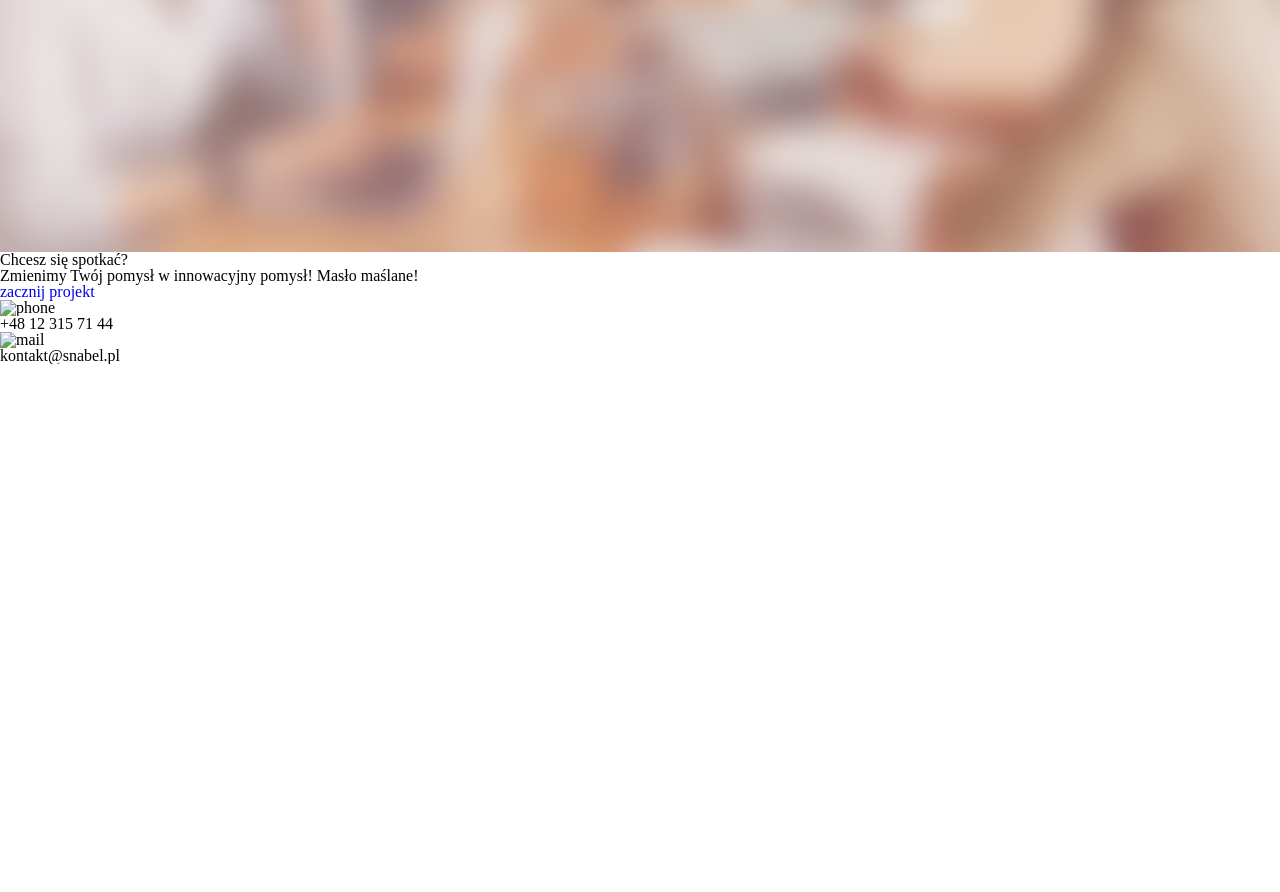
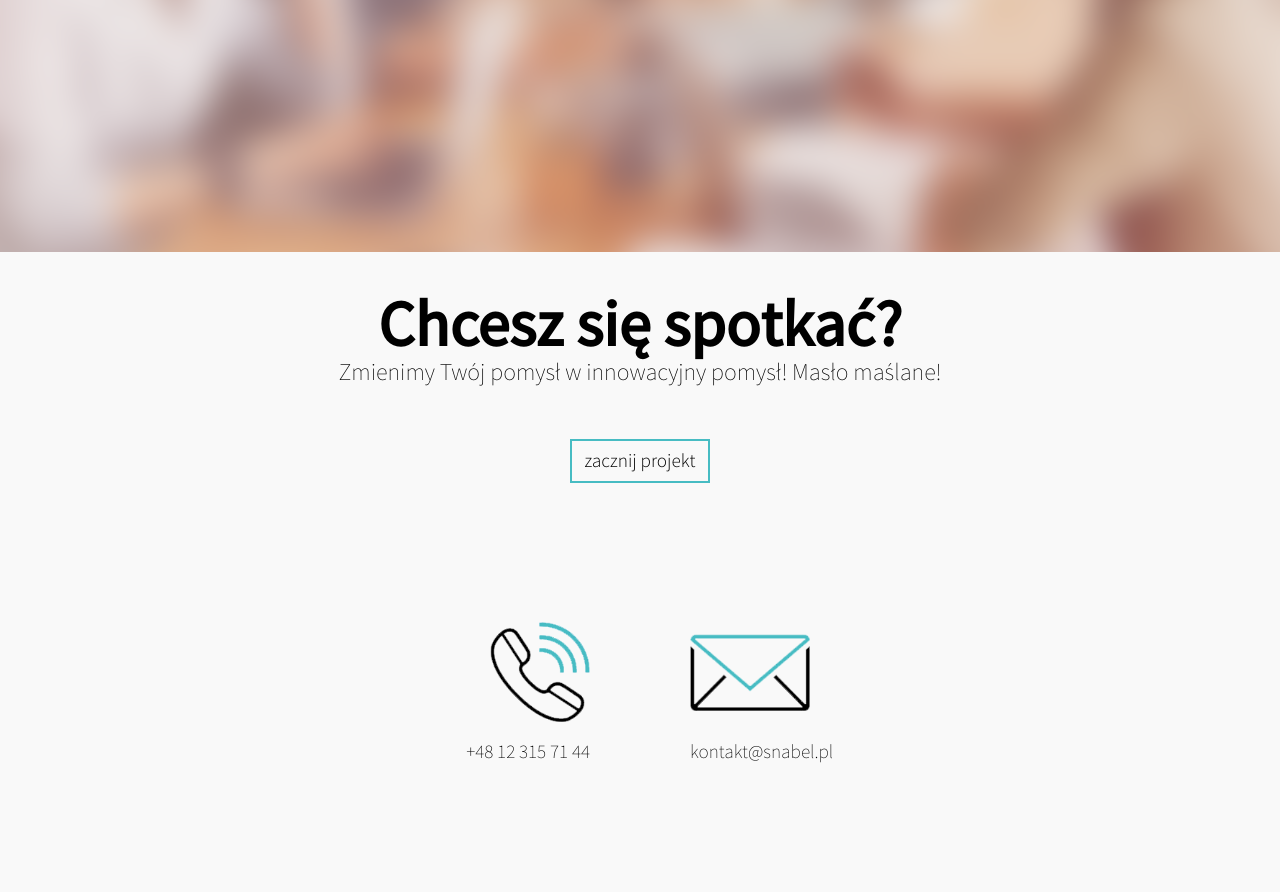
Before and after one commit to rafenoxu/snab, a plain HTML site: page dist/index.html in a window 1280 px wide. Shown: the part 3109-4001 px from the top of the page. Before the commit the page ends 3473 px from the top, so only its background shows below. Drawn offline with Linux system fonts and the light colour scheme; a script that the page names is missing.

Commit message:
Added contact section

```diff
--- a/dist/css/main.css
+++ b/dist/css/main.css
@@ -422,4 +422,126 @@ header {
   font-family: 'SourceSansPro-ExtraLight';
   font-size: 3rem;
 }
+
+.kontakt {
+  background-color: #f9f9f9;
+  width: 100%;
+  height: 80vh;
+  display: -webkit-box;
+  display: -ms-flexbox;
+  display: flex;
+  -webkit-box-orient: vertical;
+  -webkit-box-direction: normal;
+      -ms-flex-direction: column;
+          flex-direction: column;
+  -webkit-box-align: center;
+      -ms-flex-align: center;
+          align-items: center;
+}
+
+.kontakt__header {
+  height: 50%;
+  display: -webkit-box;
+  display: -ms-flexbox;
+  display: flex;
+  -webkit-box-orient: vertical;
+  -webkit-box-direction: normal;
+      -ms-flex-direction: column;
+          flex-direction: column;
+  -webkit-box-pack: center;
+      -ms-flex-pack: center;
+          justify-content: center;
+  text-align: center;
+}
+
+.kontakt__header h2 {
+  font-family: 'SourceSansPro-Regular';
+  font-size: 4rem;
+  font-weight: bolder;
+}
+
+.kontakt__header p {
+  padding: 5px;
+  font-family: 'SourceSansPro-ExtraLight';
+  font-size: 1.5rem;
+}
+
+.kontakt__header a {
+  font-family: 'SourceSansPro-Light';
+  color: #000;
+  font-size: 1.2rem;
+  margin-top: 5vh;
+  width: 140px;
+  margin: 50px auto;
+  padding: 10px;
+  border: 2px solid #47bcc3;
+}
+
+.kontakt__icons {
+  height: 50%;
+  width: 80%;
+  display: -webkit-box;
+  display: -ms-flexbox;
+  display: flex;
+  -webkit-box-pack: center;
+      -ms-flex-pack: center;
+          justify-content: center;
+  -ms-flex-line-pack: distribute;
+      align-content: space-around;
+  font-family: 'SourceSansPro-ExtraLight';
+  font-size: 1.2rem;
+  padding-top: 50px;
+}
+
+.kontakt__icons .kontakt__phone {
+  width: 40%;
+  display: -webkit-box;
+  display: -ms-flexbox;
+  display: flex;
+  -webkit-box-orient: vertical;
+  -webkit-box-direction: normal;
+      -ms-flex-direction: column;
+          flex-direction: column;
+  -webkit-box-align: end;
+      -ms-flex-align: end;
+          align-items: flex-end;
+  margin-right: 50px;
+}
+
+.kontakt__icons .kontakt__phone img {
+  width: 100px;
+  height: 100px;
+}
+
+.kontakt__icons .kontakt__phone p {
+  padding-top: 20px;
+  text-align: center;
+}
+
+.kontakt__icons .kontakt__mail {
+  width: 40%;
+  display: -webkit-box;
+  display: -ms-flexbox;
+  display: flex;
+  -webkit-box-orient: vertical;
+  -webkit-box-direction: normal;
+      -ms-flex-direction: column;
+          flex-direction: column;
+  -webkit-box-align: start;
+      -ms-flex-align: start;
+          align-items: flex-start;
+  margin-left: 50px;
+}
+
+.kontakt__icons .kontakt__mail img {
+  width: 120px;
+  height: 100px;
+  -o-object-fit: contain;
+     object-fit: contain;
+}
+
+.kontakt__icons .kontakt__mail p {
+  padding-top: 20px;
+  text-align: center;
+}
 /*# sourceMappingURL=main.css.map */
--- a/dist/index.html
+++ b/dist/index.html
@@ -103,7 +103,7 @@
 
             <section id="kariera"></section>
 
-            <section id="kontakt">
+            <section class="kontakt">
                 <div class="kontakt__header">
                     <h2>Chcesz się spotkać?</h2>
                     <p>Zmienimy Twój pomysł w innowacyjny pomysł! Masło maślane!</p>
@@ -111,11 +111,11 @@
                 </div>
                 <div class="kontakt__icons">
                     <div class="kontakt__phone">
-                        <img src="" alt="phone">
+                        <img src="images/phone_2.png" alt="phone">
                         <p>+48 12 315 71 44</p>
                     </div>
                     <div class="kontakt__mail">
-                        <img src="" alt="mail">
+                        <img src="images/mail.png" alt="mail">
                         <p>kontakt@snabel.pl</p>
                     </div>
                 </div>
--- a/dist/scss/_kontakt.scss
+++ b/dist/scss/_kontakt.scss
@@ -0,0 +1,88 @@
+.kontakt {
+    background-color: #f9f9f9;
+    width: 100%;
+    height: 80vh;
+    display: flex;
+    flex-direction: column;
+    align-items: center;
+
+    &__header {
+        height: 50%;
+        display: flex;
+        flex-direction: column;
+        justify-content: center;
+        text-align: center;
+
+        h2 {
+            font-family: 'SourceSansPro-Regular';
+            font-size: 4rem;
+            font-weight: bolder;
+        }
+
+        p {
+            padding: 5px;
+            font-family: 'SourceSansPro-ExtraLight';
+            font-size: 1.5rem;
+        }
+
+        a {
+            font-family: 'SourceSansPro-Light';
+            color: $primary-color;
+            font-size: 1.2rem;
+            margin-top: 5vh;
+
+            width: 140px;
+            margin: 50px auto;
+            padding: 10px;
+            border: 2px solid $secondary-color;
+        }
+    }
+
+    &__icons {
+        height: 50%;
+        width: 80%;
+        display: flex;
+        justify-content: center;
+        align-content: space-around;
+        font-family: 'SourceSansPro-ExtraLight';
+        font-size: 1.2rem;
+        padding-top: 50px;
+
+        .kontakt__phone {
+            width: 40%;
+            display: flex;
+            flex-direction: column;
+            align-items: flex-end;
+            margin-right: 50px;
+
+            img {
+                width: 100px;
+                height: 100px;
+            }
+
+            p {
+                padding-top: 20px;
+                text-align: center;
+            }
+        }
+
+        .kontakt__mail {
+            width: 40%;
+            display: flex;
+            flex-direction: column;
+            align-items: flex-start;
+            margin-left: 50px;
+
+            img {
+                width: 120px;
+                height: 100px;
+                object-fit: contain;
+            }
+
+            p {
+                padding-top: 20px;
+                text-align: center;
+            }
+        }
+    }
+}
```
Also changed, not shown: dist/images/mail.png (added), dist/images/phone_2.png (added), 1 other file.
